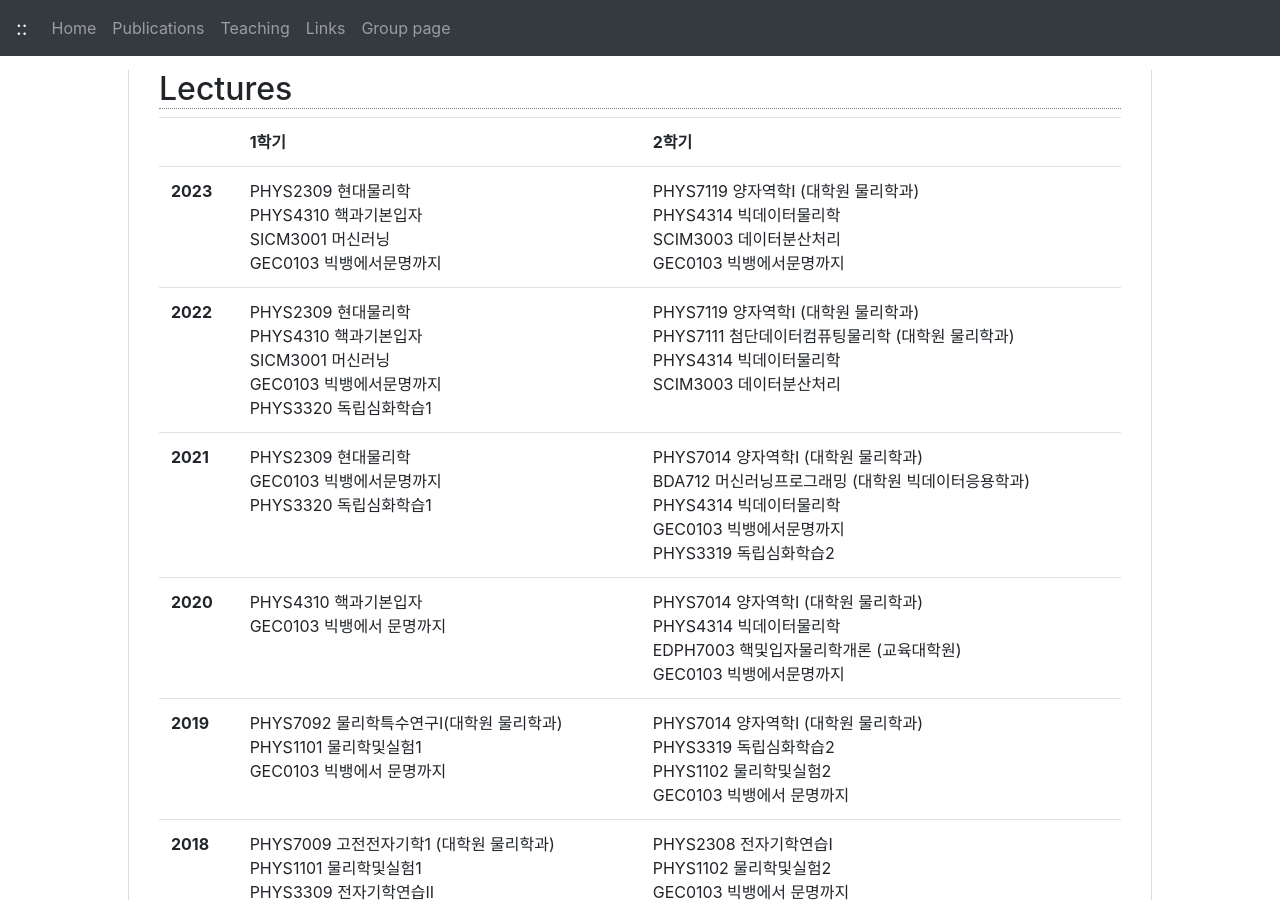
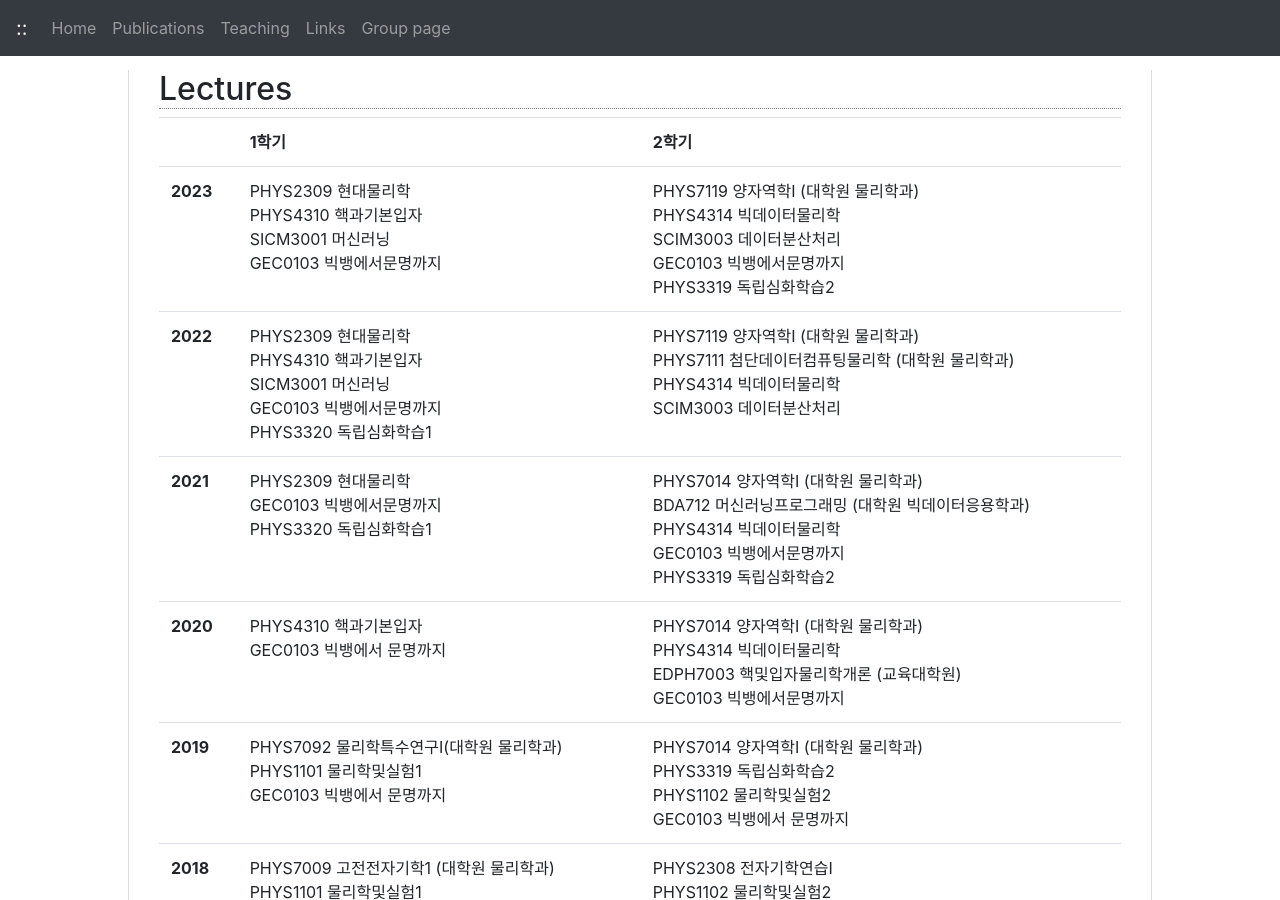
Before and after one commit to jhgoh/jhgoh.github.io, a Jekyll site: the page built from Teaching.md, in a window 1280 px wide and 900 px high. Built offline with Jekyll 4.4.1, drawn with Linux system fonts in a browser that asks for light colours; nearby versions of some CDN libraries; our own code applies the rules of GitHub Pages for plain Markdown files.

Commit message:
Update Teaching.md

```diff
--- a/Teaching.md
+++ b/Teaching.md
@@ -2,7 +2,7 @@
 
 <table class="table">
   <tr><td></td><th>1학기</th><th>2학기</th></tr>
-  <tr><th>2023</th><td>PHYS2309 현대물리학<br/>PHYS4310 핵과기본입자<br/>SICM3001 머신러닝<br/>GEC0103 빅뱅에서문명까지</td><td>PHYS7119 양자역학I (대학원 물리학과)<br/>PHYS4314 빅데이터물리학<br/>SCIM3003 데이터분산처리<br/>GEC0103 빅뱅에서문명까지</td></tr>
+  <tr><th>2023</th><td>PHYS2309 현대물리학<br/>PHYS4310 핵과기본입자<br/>SICM3001 머신러닝<br/>GEC0103 빅뱅에서문명까지</td><td>PHYS7119 양자역학I (대학원 물리학과)<br/>PHYS4314 빅데이터물리학<br/>SCIM3003 데이터분산처리<br/>GEC0103 빅뱅에서문명까지<br/>PHYS3319 독립심화학습2</td></tr>
   <tr><th>2022</th><td>PHYS2309 현대물리학<br/>PHYS4310 핵과기본입자<br/>SICM3001 머신러닝<br/>GEC0103 빅뱅에서문명까지<br/>PHYS3320 독립심화학습1</td><td>PHYS7119 양자역학I (대학원 물리학과)<br/>PHYS7111 첨단데이터컴퓨팅물리학 (대학원 물리학과)<br/>PHYS4314 빅데이터물리학<br/>SCIM3003 데이터분산처리</td></tr>
   <tr><th>2021</th><td>PHYS2309 현대물리학<br/>GEC0103 빅뱅에서문명까지<br/>PHYS3320 독립심화학습1</td><td>PHYS7014 양자역학I (대학원 물리학과)<br/>BDA712 머신러닝프로그래밍 (대학원 빅데이터응용학과)<br/>PHYS4314 빅데이터물리학<br/>GEC0103 빅뱅에서문명까지<br/>PHYS3319 독립심화학습2</td></tr>
   <tr><th>2020</th><td>PHYS4310 핵과기본입자<br/>GEC0103 빅뱅에서 문명까지</td><td>PHYS7014 양자역학I (대학원 물리학과)<br/>PHYS4314 빅데이터물리학<br/>EDPH7003 핵및입자물리학개론 (교육대학원)<br/>GEC0103 빅뱅에서문명까지</td></tr>
```
